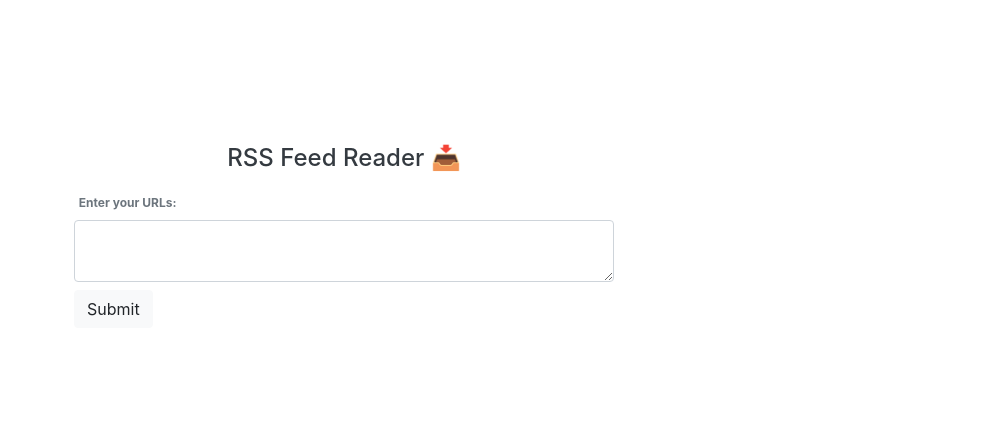
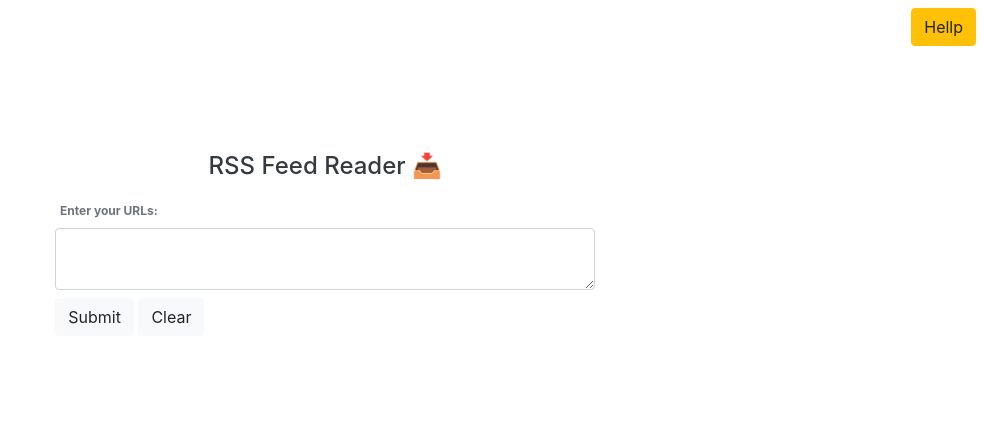
Before and after one commit to KhirovSasha/Rss_Feed_Reader_Website, a PHP site: page / in a window 1280 px wide. Shown: the top 439 px of the page, without its empty margins (296-1280 px from the left). Run offline with PHP 8.4, Linux system fonts and the light colour scheme.

Commit message:
aded clear button and help button

```diff
--- a/index.php
+++ b/index.php
@@ -19,6 +19,8 @@ if (isset($_POST["submit"])) {
         $xml = simplexml_load_file($url);
         array_push($rss, $xml);
     }
+} elseif (isset($_POST["clear"])) {
+    array_splice($rss, 0);
 }
 ?>
 
@@ -36,6 +38,25 @@ if (isset($_POST["submit"])) {
 </head>
 
 <body class="text-muted">
+    <p class="float-right p-2">
+        <a class="btn btn-warning" data-toggle="collapse" href="#multiCollapseExample1" role="button" aria-expanded="false" aria-controls="multiCollapseExample1">
+            Hellp
+        </a>
+    </p>
+    <div class="row p-2">
+        <div class="col">
+            <div class="collapse multi-collapse" id="multiCollapseExample1">
+                <div class="card card-body text-warning">
+                    Examples of sites RSS Feed:
+                    <ul class="list-group text-muted">
+                        <li class="list-group-item">http://rss.cnn.com/rss/cnn_topstories.rss</li>
+                        <li class="list-group-item">https://justinpot.com/feed/</li>
+                        <li class="list-group-item">https://rss.art19.com/apology-line</li>
+                    </ul>
+                </div>
+            </div>
+        </div>
+
         <div class="container pt-5">
             <div class="row pt-5">
                 <div class="col-6 mx-auto pt-5">
@@ -44,6 +65,7 @@ if (isset($_POST["submit"])) {
                         <label class="badge " for="urls">Enter your URLs:</label>
                         <textarea class="form-control" id="urls" name="urls"></textarea>
                         <input class="btn btn-light mt-2" type="submit" name="submit" value="Submit">
+                        <input class="btn btn-light mt-2" type="submit" name="clear" value="Clear">
                     </form>
                 </div>
             </div>
@@ -54,7 +76,7 @@ if (isset($_POST["submit"])) {
                 <p><?php echo "rss not available" ?></p>
             <?php elseif (!in_array(false, $rss, true)) : ?>
 
-            <div class="row mt-5">
+                <div class="row mt-5 mb-5">
                     <?php foreach ($rss as $item) : ?>
                         <h4 class="col-9 mb-5 pt-4"><?= $item->channel->title ?></h4>
 
```
Lines whose indentation alone changed are shown as unchanged.
